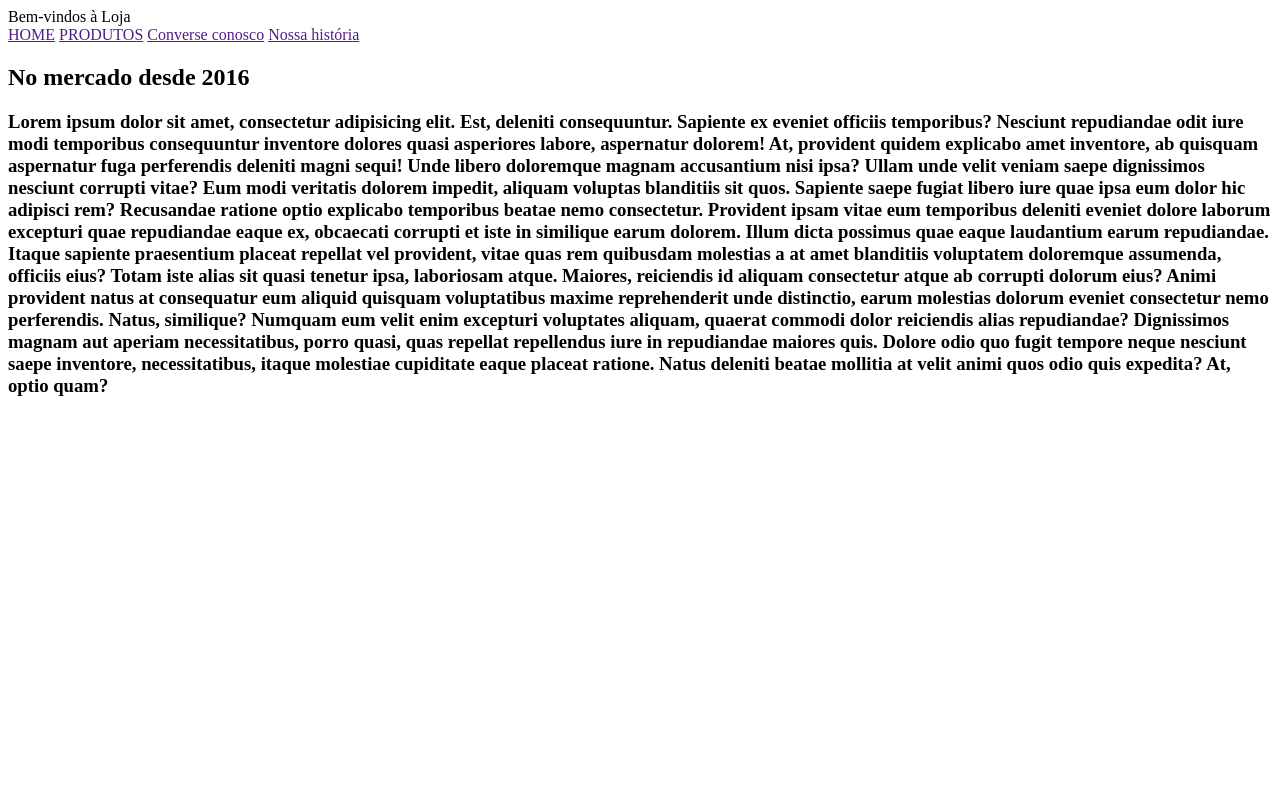
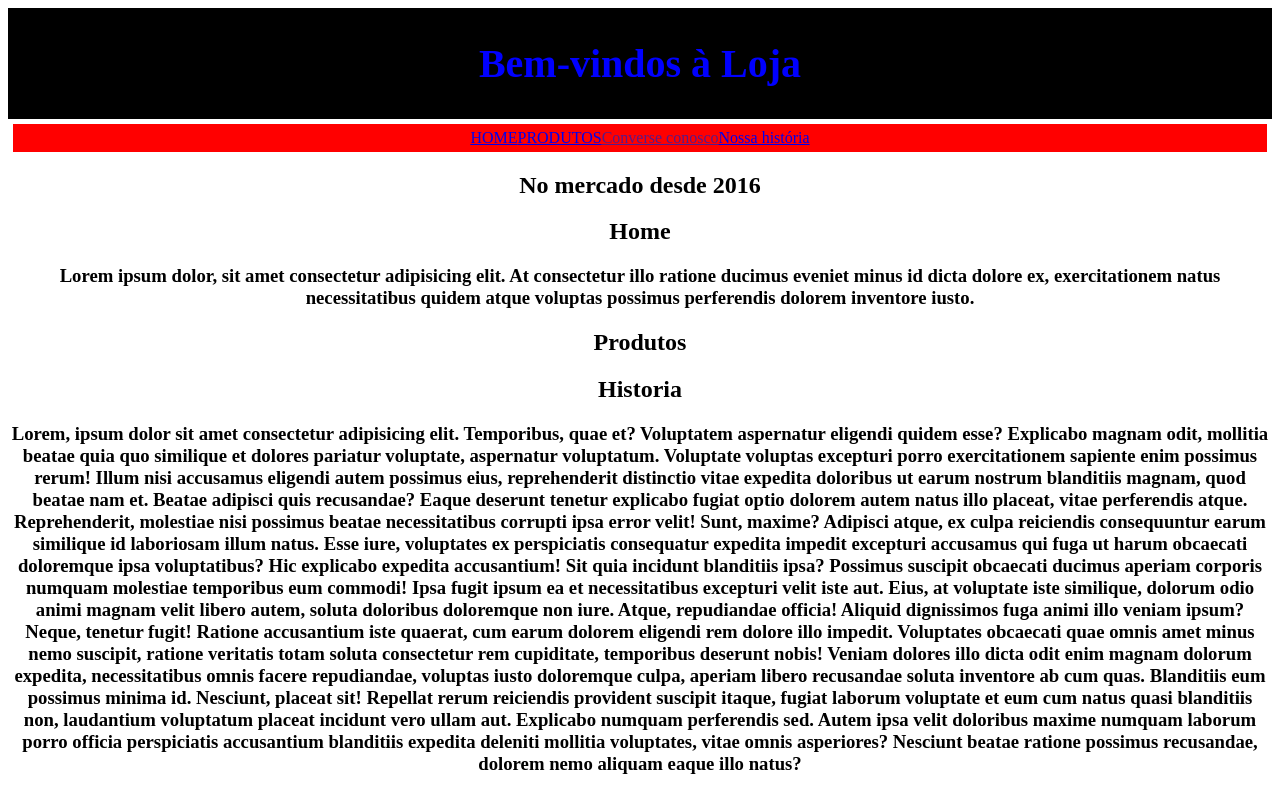
Before and after one commit to perluizemateus-coder/meuprojeto, a plain HTML site: page index.html in a window 1280 px wide. Drawn offline with Linux system fonts and the light colour scheme.

Commit message:
aplicação css

```diff
--- a/index.html
+++ b/index.html
@@ -8,30 +8,52 @@
 </head>
 <body>
     <header>
-        Bem-vindos à Loja
+        <h1>Bem-vindos à Loja</h1>
     </header>
     <nav>
-        <a href="">HOME</a>
-        <a href="">PRODUTOS</a>
+        <a href="#home">HOME</a>
+        <a href="#produtos">PRODUTOS</a>
         <a href="">Converse conosco</a>
-        <a href="">Nossa história</a>
+        <a href="#historia">Nossa história</a>
     </nav>
     <main>
         <section>
-            <h1>
+            <h2>
                 No mercado desde 2016
             </h1>
+        </section>
+        <section>
+            <h2>
+                Home
+            </h2>
             <h3>
-                Lorem ipsum dolor sit amet, consectetur adipisicing elit. Est, deleniti consequuntur. Sapiente ex eveniet officiis temporibus? Nesciunt repudiandae odit iure modi temporibus consequuntur inventore dolores quasi asperiores labore, aspernatur dolorem!
-                At, provident quidem explicabo amet inventore, ab quisquam aspernatur fuga perferendis deleniti magni sequi! Unde libero doloremque magnam accusantium nisi ipsa? Ullam unde velit veniam saepe dignissimos nesciunt corrupti vitae?
-                Eum modi veritatis dolorem impedit, aliquam voluptas blanditiis sit quos. Sapiente saepe fugiat libero iure quae ipsa eum dolor hic adipisci rem? Recusandae ratione optio explicabo temporibus beatae nemo consectetur.
-                Provident ipsam vitae eum temporibus deleniti eveniet dolore laborum excepturi quae repudiandae eaque ex, obcaecati corrupti et iste in similique earum dolorem. Illum dicta possimus quae eaque laudantium earum repudiandae.
-                Itaque sapiente praesentium placeat repellat vel provident, vitae quas rem quibusdam molestias a at amet blanditiis voluptatem doloremque assumenda, officiis eius? Totam iste alias sit quasi tenetur ipsa, laboriosam atque.
-                Maiores, reiciendis id aliquam consectetur atque ab corrupti dolorum eius? Animi provident natus at consequatur eum aliquid quisquam voluptatibus maxime reprehenderit unde distinctio, earum molestias dolorum eveniet consectetur nemo perferendis.
-                Natus, similique? Numquam eum velit enim excepturi voluptates aliquam, quaerat commodi dolor reiciendis alias repudiandae? Dignissimos magnam aut aperiam necessitatibus, porro quasi, quas repellat repellendus iure in repudiandae maiores quis.
-                Dolore odio quo fugit tempore neque nesciunt saepe inventore, necessitatibus, itaque molestiae cupiditate eaque placeat ratione. Natus deleniti beatae mollitia at velit animi quos odio quis expedita? At, optio quam?
+                Lorem ipsum dolor, sit amet consectetur adipisicing elit. At consectetur illo ratione ducimus eveniet minus id dicta dolore ex, exercitationem natus necessitatibus quidem atque voluptas possimus perferendis dolorem inventore iusto.
             </h3>
+        </section>
+        <section>
+            <h2>
+                Produtos
+            </h2>
+            <h3>
 
+            </h3>
+        </section>
+        <section>
+            <h2>
+                Historia
+            </h2>
+            <h3>
+                Lorem, ipsum dolor sit amet consectetur adipisicing elit. Temporibus, quae et? Voluptatem aspernatur eligendi quidem esse? Explicabo magnam odit, mollitia beatae quia quo similique et dolores pariatur voluptate, aspernatur voluptatum.
+                Voluptate voluptas excepturi porro exercitationem sapiente enim possimus rerum! Illum nisi accusamus eligendi autem possimus eius, reprehenderit distinctio vitae expedita doloribus ut earum nostrum blanditiis magnam, quod beatae nam et.
+                Beatae adipisci quis recusandae? Eaque deserunt tenetur explicabo fugiat optio dolorem autem natus illo placeat, vitae perferendis atque. Reprehenderit, molestiae nisi possimus beatae necessitatibus corrupti ipsa error velit! Sunt, maxime?
+                Adipisci atque, ex culpa reiciendis consequuntur earum similique id laboriosam illum natus. Esse iure, voluptates ex perspiciatis consequatur expedita impedit excepturi accusamus qui fuga ut harum obcaecati doloremque ipsa voluptatibus?
+                Hic explicabo expedita accusantium! Sit quia incidunt blanditiis ipsa? Possimus suscipit obcaecati ducimus aperiam corporis numquam molestiae temporibus eum commodi! Ipsa fugit ipsum ea et necessitatibus excepturi velit iste aut.
+                Eius, at voluptate iste similique, dolorum odio animi magnam velit libero autem, soluta doloribus doloremque non iure. Atque, repudiandae officia! Aliquid dignissimos fuga animi illo veniam ipsum? Neque, tenetur fugit!
+                Ratione accusantium iste quaerat, cum earum dolorem eligendi rem dolore illo impedit. Voluptates obcaecati quae omnis amet minus nemo suscipit, ratione veritatis totam soluta consectetur rem cupiditate, temporibus deserunt nobis!
+                Veniam dolores illo dicta odit enim magnam dolorum expedita, necessitatibus omnis facere repudiandae, voluptas iusto doloremque culpa, aperiam libero recusandae soluta inventore ab cum quas. Blanditiis eum possimus minima id.
+                Nesciunt, placeat sit! Repellat rerum reiciendis provident suscipit itaque, fugiat laborum voluptate et eum cum natus quasi blanditiis non, laudantium voluptatum placeat incidunt vero ullam aut. Explicabo numquam perferendis sed.
+                Autem ipsa velit doloribus maxime numquam laborum porro officia perspiciatis accusantium blanditiis expedita deleniti mollitia voluptates, vitae omnis asperiores? Nesciunt beatae ratione possimus recusandae, dolorem nemo aliquam eaque illo natus?
+            </h3>
         </section>
     </main>
 </body>
--- a/src/css/styles.css
+++ b/src/css/styles.css
@@ -0,0 +1,20 @@
+header{
+    background-color: black;
+    color: blue;
+    text-align: center;
+    padding: 5px;
+    font-size: 20px;
+}
+nav{
+    display: flex;
+    flex-direction: row;
+    justify-content: center;
+    background-color: red;
+    padding: 5px;
+    margin: 5px;
+
+
+}
+section{
+   text-align: center;
+}
```
Also changed, not shown: 1 other file.
